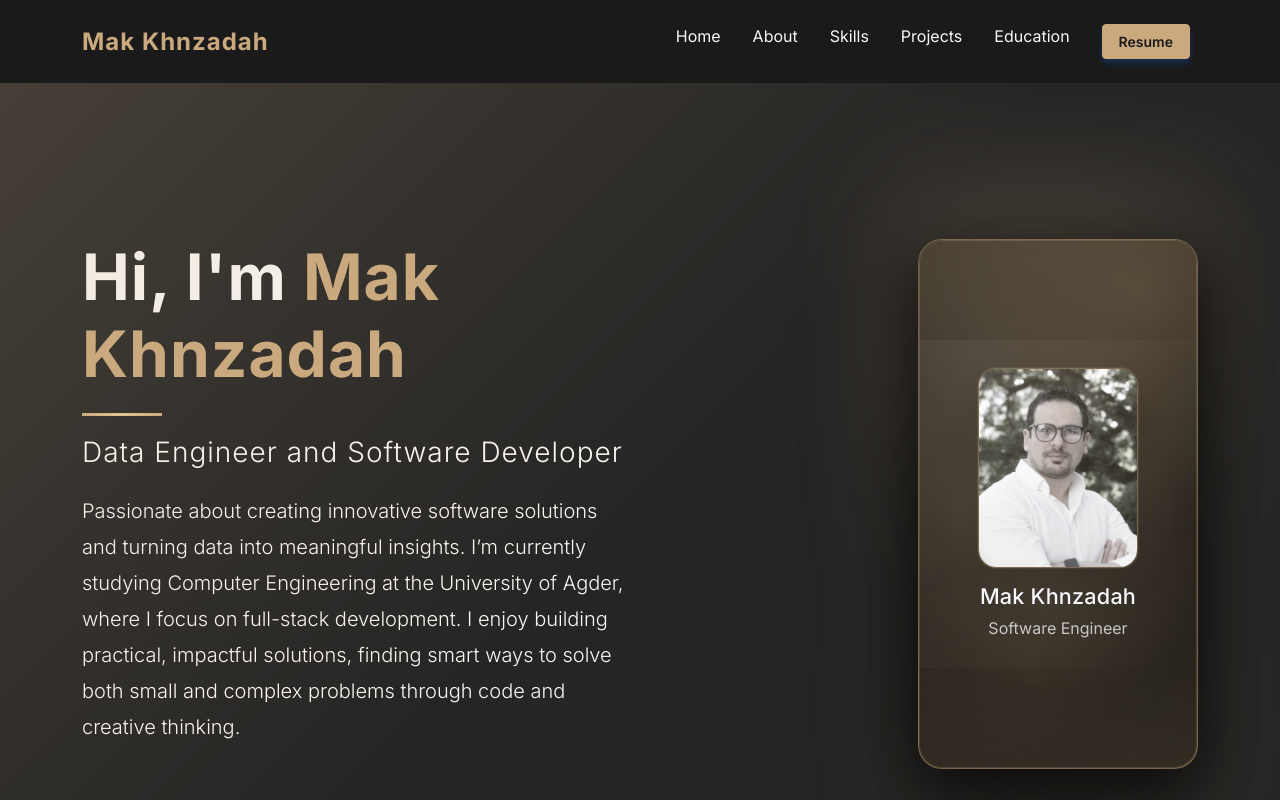
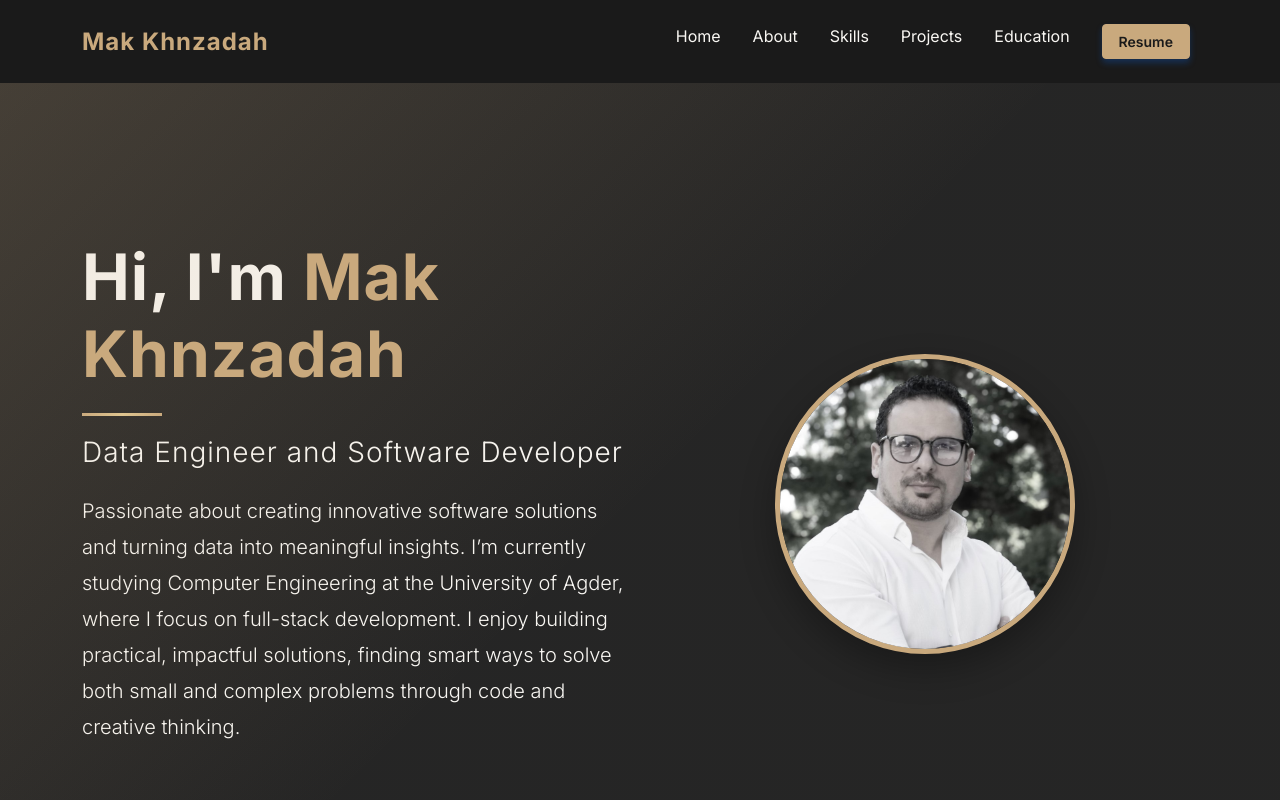
Before and after one commit to MakKhnzadah/Mak-portfolio, a React (Create React App) app: page / in a window 1280 px wide. Shown: the top 800 px of the page. Built offline with nearby package versions, Linux system fonts and the light colour scheme.

Commit message:
updated_9

```diff
--- a/src/components/Hero.tsx
+++ b/src/components/Hero.tsx
@@ -1,6 +1,5 @@
 import React from 'react';
 import { Container, Row, Col } from 'react-bootstrap';
-import ProfileCard from './ProfileCard';
 
 const Hero: React.FC = () => {
   const base = process.env.PUBLIC_URL || '';
@@ -30,13 +29,20 @@ const Hero: React.FC = () => {
             md={6}
             className="d-flex justify-content-center justify-content-md-end mt-4 mt-md-0"
           >
-            <ProfileCard
-              avatarUrl={profileImage}
-              fallbackAvatarUrl={profileFallback}
-              showUserInfo={false}
-              enableMobileTilt
-              className="hero-profile-card"
-            />
+            <div className="profile-image-container">
+              <img
+                src={profileImage}
+                alt="Mak Khnzadah"
+                className="profile-image"
+                loading="lazy"
+                onError={e => {
+                  const t = e.target as HTMLImageElement;
+                  if (t.dataset.fallback) return;
+                  t.dataset.fallback = 'true';
+                  t.src = profileFallback;
+                }}
+              />
+            </div>
           </Col>
         </Row>
       </Container>
```
